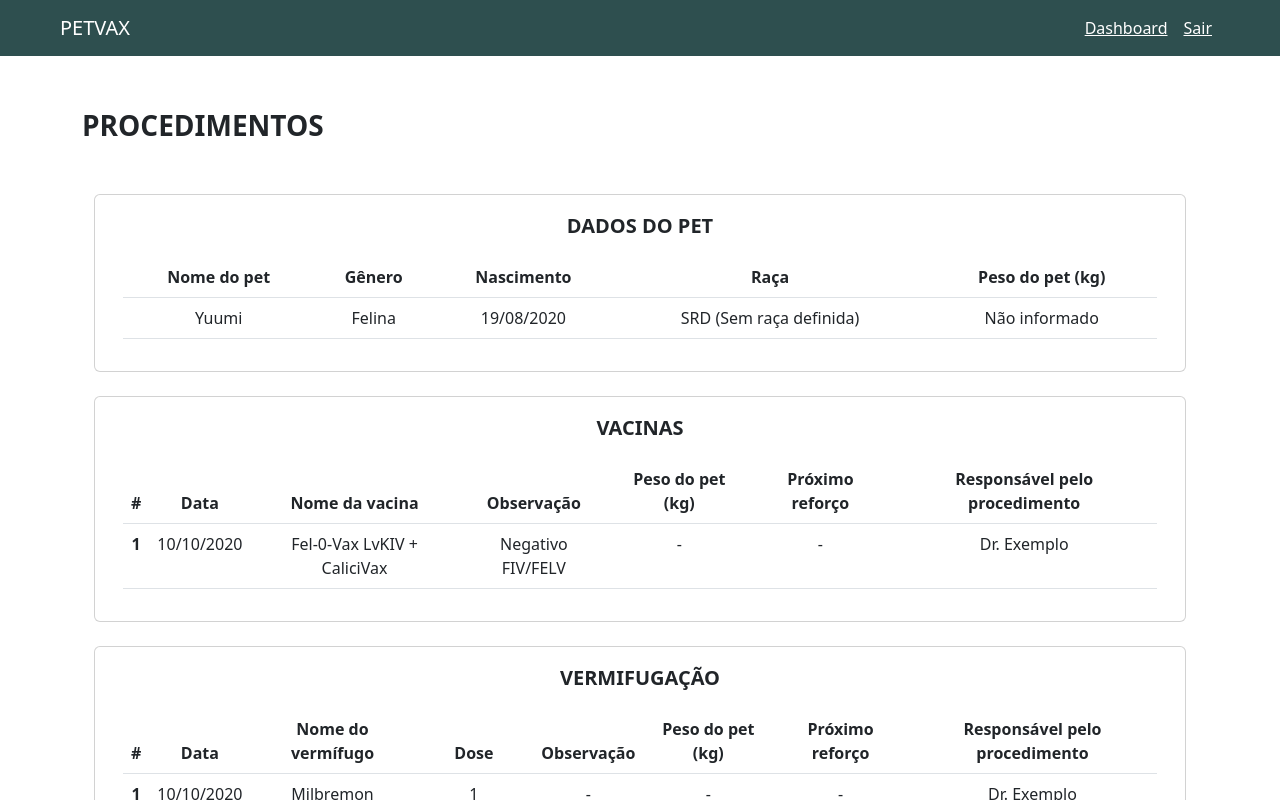
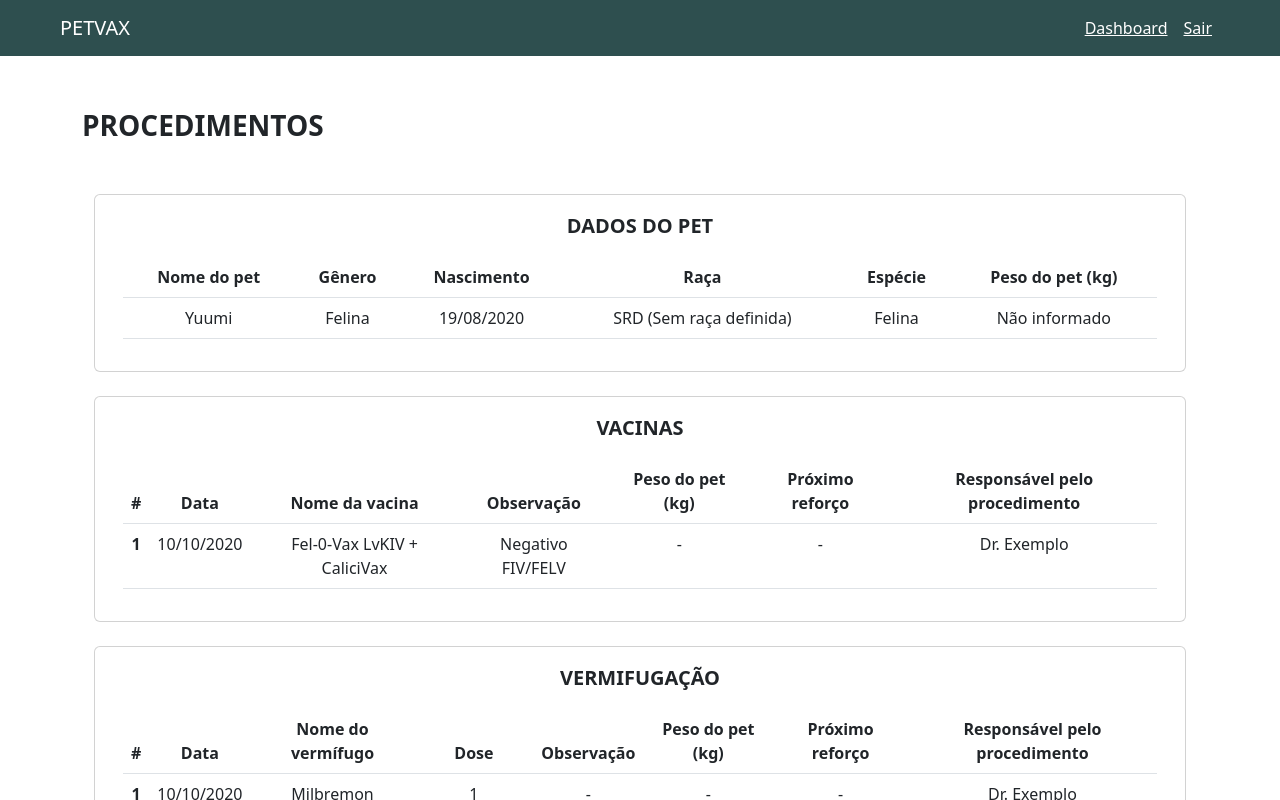
Before and after one commit to rafaelrabelodasilva/petvax_frontend, a Vue app: page /procedimentos in a window 1280 px wide. Shown: the top 800 px of the page. Built offline with nearby package versions, Linux system fonts and the light colour scheme.

Commit message:
Adicionado coluna Espécie

```diff
--- a/src/components/Carteirinha/DadosPet.vue
+++ b/src/components/Carteirinha/DadosPet.vue
@@ -18,6 +18,7 @@
                                 <th scope="col">Gênero</th>
                                 <th scope="col">Nascimento</th>
                                 <th scope="col">Raça</th>
+                                <th scope="col">Espécie</th>
                                 <th scope="col">Peso do pet (kg)</th>
                             </tr>
                         </thead>
@@ -27,6 +28,7 @@
                                 <td>Felina</td>
                                 <td>19/08/2020</td>
                                 <td>SRD (Sem raça definida)</td>
+                                <td>Felina</td>
                                 <td>Não informado</td>
                             </tr>
                         </tbody>
```
